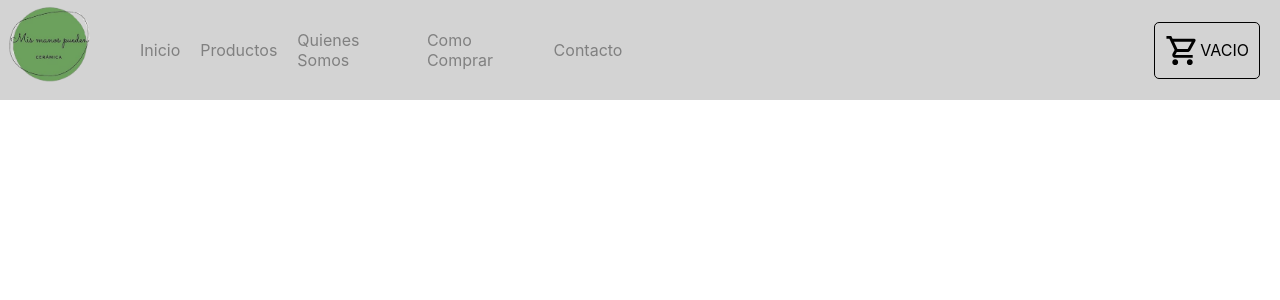
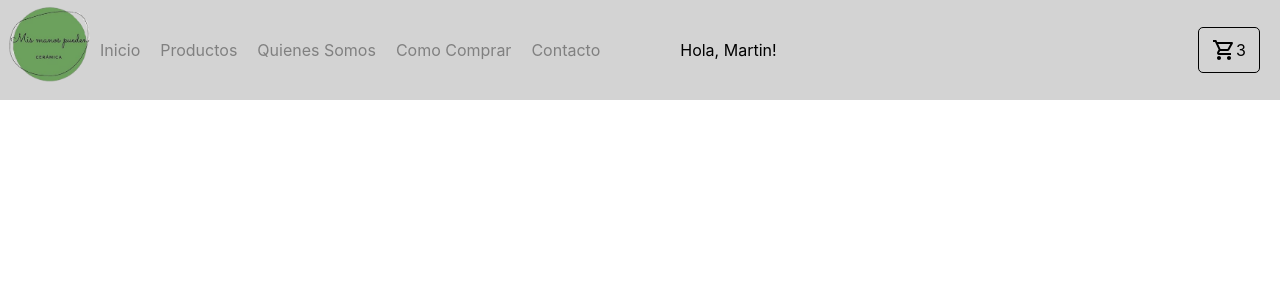
Before and after one commit to MartinSomma/MinManosPuedenReact, a React (Create React App) app: page / in a window 1280 px wide. Shown: the top 300 px of the page. Built offline with nearby package versions, Linux system fonts and the light colour scheme.

Commit message:
navBar react con componentes

```diff
--- a/src/App.js
+++ b/src/App.js
@@ -1,74 +1,14 @@
 import './App.css';
-import logo from './assets/logo.png';
-import Carrito from '@mui/icons-material/ShoppingCartOutlined';
-import { borderRadius } from '@mui/system';
+import NavBar from './components/NavBar'
 
 
 function App() {
   return (
     <header>
-      <nav style={estilos.navBar}>
-        <div >
-          <img src={logo} alt="" style={estilos.imagen}/>
-        </div>
-        <ul style={estilos.li}>
-          <li><a style={estilos.a} href="#">Inicio</a></li>
-          <li><a style={estilos.a} href="#">Productos</a></li>
-          <li><a style={estilos.a} href="#">Quienes Somos</a></li>
-          <li><a style={estilos.a} href="#">Como Comprar</a></li>
-          <li><a style={estilos.a} href="#">Contacto</a></li>
-        </ul>
-        <div style={estilos.carrito}>
-          <div style={estilos.bordeCarrito}>
-            <Carrito fontSize="large"/>
-            <span>VACIO</span>
-          </div>
-        </div>
-
-      </nav>
+      <NavBar />
     </header>
   );
 }
 
-const estilos = {
-  navBar:{
-    display: "flex",
-    background: "lightgray",
-    height: 100
-  },
-  imagen: {
-    width: 100,
-  },
-  li:{
-
-    margin: 0,
-    gap: 20,
-    width: 1000,
-    height: 100,
-    listStyle: "none",
-    display: "flex",
-    justifyContent: "space-evenly",
-    alignItems: "center"
-  },
-  a:{
-    textDecoration: "none",
-    color: "grey",
-  },
-  carrito:{
-    display: "flex",
-    width: "100%",
-    alignItems: "center",
-    justifyContent: "flex-end",
-    padding: 20,
-
-  },
-  bordeCarrito:{
-    display: "flex",
-    alignItems: "center",
-    border: "solid 1px",
-    borderRadius: 5,
-    padding: 10
-  }
-}
 
 export default App;
--- /dev/null
+++ b/src/components/CartWidget.js
@@ -0,0 +1,27 @@
+import React from 'react';
+import Carrito from '@mui/icons-material/ShoppingCartOutlined';
+
+export function CartWidget (props) {
+    return(
+
+
+          <div style={estilos.bordeCarrito}>
+            <Carrito fontSize="medium"/>
+            <span>{props.cant}</span>
+          </div>
+
+
+    )
+}
+
+const estilos = {
+    bordeCarrito:{
+      width: 40,
+      display: "flex",
+      alignItems: "center",
+      justifyContent: "center",
+      border: "solid 1px",
+      borderRadius: 5,
+      padding: 10
+    }
+  }
--- /dev/null
+++ b/src/components/ItemListContainer.js
@@ -0,0 +1,47 @@
+
+export const ItemListContainer = (props) =>{
+    return(
+        <>
+        <div style={estilos.listaContenedor}>
+            <ul style={estilos.ul}>
+                <li><a style={estilos.a} href="#">Inicio</a></li>
+                <li><a style={estilos.a} href="#">Productos</a></li>
+                <li><a style={estilos.a} href="#">Quienes Somos</a></li>
+                <li><a style={estilos.a} href="#">Como Comprar</a></li>
+                <li><a style={estilos.a} href="#">Contacto</a></li>
+            </ul>
+            <p style={estilos.mensaje}>{props.greeting}</p>
+        </div>
+
+        </>
+    )
+}
+
+
+const estilos = {
+    listaContenedor: {
+        display: "flex",
+        alignItems: "center"
+    },
+    ul: {
+      margin: 0,
+      padding: 0,
+      paddingRight: 80,
+      gap: 20,
+      height: 100,
+      listStyle: "none",
+      display: "flex",
+      justifyContent: "flex-start",
+      alignItems: "center"
+    },
+    a: {
+      textDecoration: "none",
+      color: "grey",
+      //fontFamily: "Arial, Courier New, monospace",
+    },
+    mensaje: {
+        style: "bold",
+        marginRight: 20
+
+    }
+  };
--- /dev/null
+++ b/src/components/NavBar.js
@@ -0,0 +1,56 @@
+import React from "react";
+import logo from "../assets/logo.png";
+import { CartWidget } from "./CartWidget";
+import { ItemListContainer } from "./ItemListContainer";
+
+function NavBar() {
+  return (
+    <>
+      <nav style={estilos.navBar}>
+        <div style={estilos.contendorImg}>
+          <img src={logo} alt="" style={estilos.imagen} />
+        </div>
+
+        <div style={estilos.contenedorLista}>
+            <ItemListContainer  greeting="Hola, Martin!" />
+        </div>
+
+        <div style={estilos.contenedorCarrito}>
+          <CartWidget cant="3" />
+        </div>
+
+      </nav>
+    </>
+  );
+}
+
+export default NavBar;
+
+const estilos = {
+  navBar: {
+    display: "flex",
+    background: "lightgray",
+    height: 100,
+    width: "100%",
+    //justifyContent: "space-between"
+  },
+  imagen: {
+    width: 100,
+  },
+
+  contendorImg:{
+    width: 100
+
+  },
+  contenedorLista: {
+    width: "90%"
+
+
+  },
+  contenedorCarrito: {
+    display: "flex",
+    alignItems: "center",
+    justifyContent: "flex-end",
+    padding: 20,
+  }
+};
```
